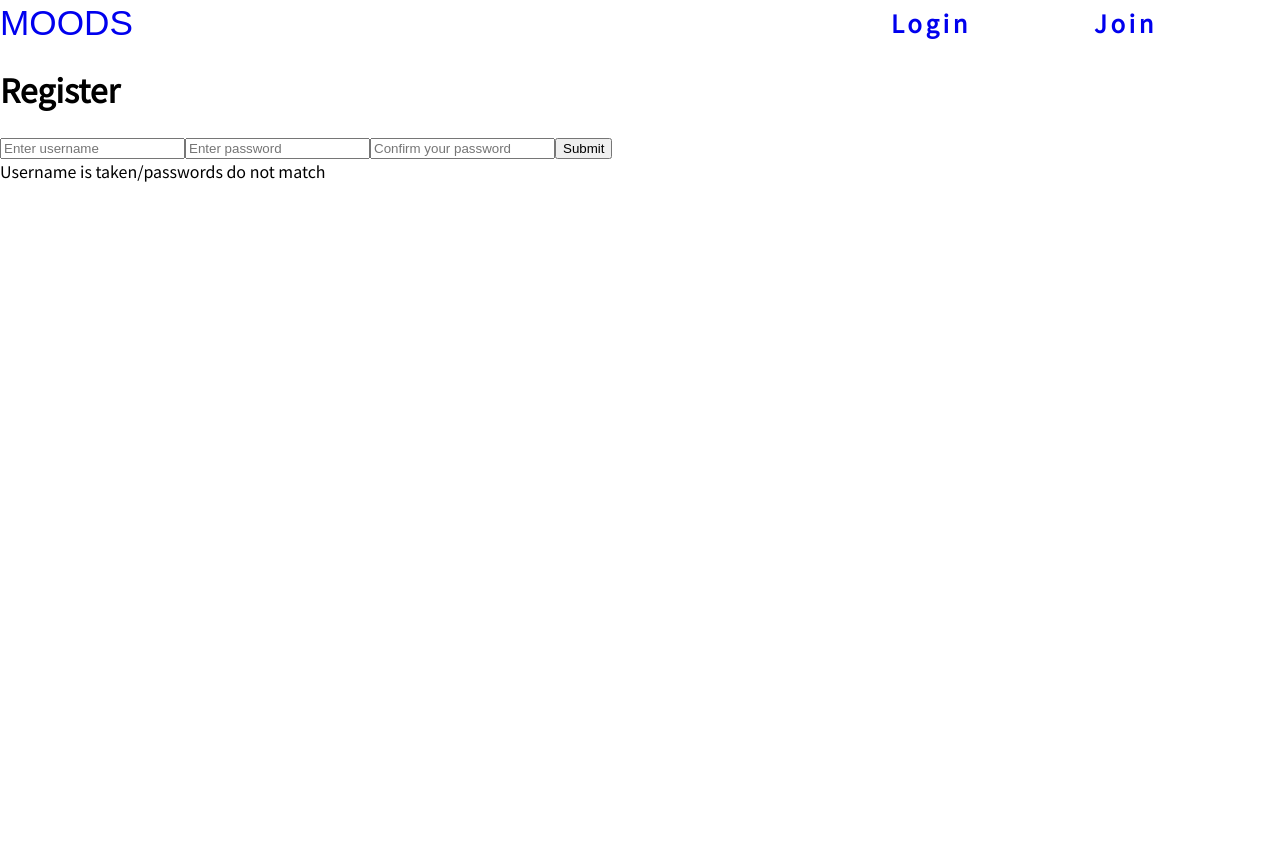
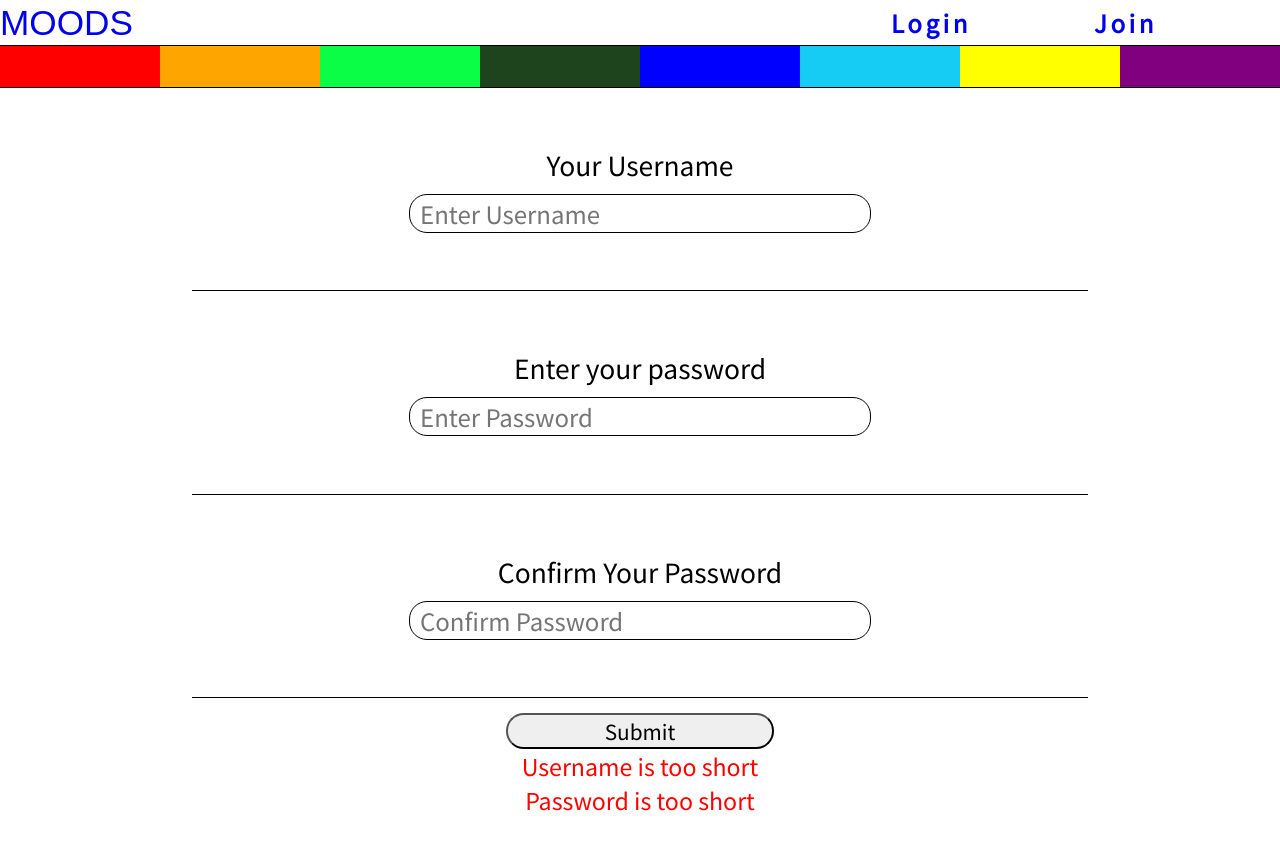
Before and after one commit to XavierC4Q/react_django, a React (Create React App) app in the folder frontend/: page /register in a window 1280 px wide. Both pictures are taken after typing "Sample", "Sample", "Sample" into the empty fields and a click on the button "Submit". Shown: the top 850 px of the page. Built offline with nearby package versions, Linux system fonts and the light colour scheme; no server answers; a web font is replaced by a local one.

Commit message:
Register and Login forms styled.

```diff
--- a/frontend/src/components/auth/auth.css
+++ b/frontend/src/components/auth/auth.css
@@ -1,4 +1,4 @@
-.login-wrap {
+.form-wrap {
     height: 90%;
     width: 100%;
     margin: 0;
@@ -6,14 +6,82 @@
     text-align: center
 }
 
-.login-form {
+.form {
     height: 100%;
     width: 70%;
     margin: 0 auto;
 }
 
-.login-header {
+.form-header {
     border-bottom: 1.5px solid black;
-    width: 70%;
+    height: 5%;
+    width: 100%;
     margin: 0 auto;
+    font-size: 195%;
+    font-weight: bolder;
 }
+
+.header-red, .header-dark-blue, .header-light-blue, .header-light-green, .header-dark-green, .header-yellow, .header-orange, .header-purple {
+    height: 100%;
+    width: 12.5%;
+    margin: 0;
+    float: left;
+    text-align: center;
+    color: white;
+}
+
+.header-red {
+    background-color: red;
+}
+
+.header-dark-blue {
+    background-color: blue;
+}
+
+.header-light-blue {
+    background-color: #17CCF4;
+}
+
+.header-orange {
+    background-color: orange;
+}
+
+.header-yellow {
+    background-color: yellow;
+}
+
+.header-purple {
+    background-color: purple
+}
+
+.header-light-green {
+    background-color: #0BFE46;
+}
+
+.header-dark-green {
+    background-color: #1E441E;
+}
+
+.submit-btn {
+    width: 30%;
+    margin-top: 15px;
+    font-size: 130%;
+    border-radius: 0.85em 0.85em 0.85em 0.85em;
+    font-family: 'Noto Sans TC', sans-serif;
+}
+
+.submit-btn:active, .submit-btn:focus {
+    outline: none;
+}
+
+.submit-btn:hover {
+    color: white;
+    background-color: black
+}
+
+.form-error {
+    color: red;
+    font-size: 145%;
+    display: flex;
+    flex-direction: column
+}
--- a/frontend/src/components/auth/login.js
+++ b/frontend/src/components/auth/login.js
@@ -35,26 +35,35 @@ const Login = ({login, loggedIn}) => {
     return (<Redirect to='/'/>)
   }
   return (
-    <div className='login-wrap'>
-      <h1 className='login-header'>Login Form</h1>
-      <form onSubmit={handleSubmit} className='login-form'>
+    <div className='form-wrap'>
+      <div className='form-header'>
+        <div className='header-red'></div>
+        <div className='header-orange'></div>
+        <div className='header-light-green'></div>
+        <div className='header-dark-green'></div>
+        <div className='header-dark-blue'></div>
+        <div className='header-light-blue'></div>
+        <div className='header-yellow'></div>
+        <div className='header-purple'></div>
+      </div>
+      <form onSubmit={handleSubmit} className='form'>
         <Input
           type='text'
           name='username'
           handleChange={handleInput}
           value={fields.username}
           label='Your Username'
-          placeholder='Enter username'/>
+          placeholder='Enter Username'/>
         <Input
           type='text'
           name='password'
           handleChange={handleInput}
           value={fields.password}
           label='Your Password'
-          placeholder='Enter password'/>
-        <button type='submit'>Submit</button>
+          placeholder='Enter Password'/>
+        <button type='submit' className='submit-btn'>Submit</button>
+      <div className='form-error'>{fields.error}</div>
       </form>
-      <div>{fields.error}</div>
     </div>
   )
 }
--- a/frontend/src/components/auth/register.js
+++ b/frontend/src/components/auth/register.js
@@ -1,11 +1,20 @@
 import React, {useState} from 'react';
-import {REGISTER_ACTION} from '../../redux/actions/authActions';
 import {Redirect} from 'react-router-dom';
 import {connect} from 'react-redux';
 
-const Register = ({registerUser, loggedIn, error}) => {
+import {Input} from '../util/input';
+
+import {REGISTER_ACTION} from '../../redux/actions/authActions';
+
+const showErrors = errors => {
+  return errors.map(err => (
+    <span>{err + ' '}</span>
+  ))
+}
+
+const Register = ({registerUser, loggedIn}) => {
   const [fields,
-    setField] = useState({username: '', password: '', confirmPassword: ''})
+    setField] = useState({username: '', password: '', confirmPassword: '', errors: []})
 
   const handleInput = event => {
     setField({
@@ -19,9 +28,10 @@ const Register = ({registerUser, loggedIn, error}) => {
 
     const {username, password, confirmPassword} = fields
 
-    setField({username: '', password: '', confirmPassword: ''})
+    registerUser(username, password, confirmPassword)
 
-    registerUser(username, password, confirmPassword)
+    validate(fields, setField)
+
   }
 
   if (loggedIn) {
@@ -29,38 +39,78 @@ const Register = ({registerUser, loggedIn, error}) => {
   }
 
   return (
-    <div>
-      <h1>Register</h1>
-      <form onSubmit={handleSubmit}>
-        <input
+    <div className='form-wrap'>
+      <div className='form-header'>
+        <div className='header-red'></div>
+        <div className='header-orange'></div>
+        <div className='header-light-green'></div>
+        <div className='header-dark-green'></div>
+        <div className='header-dark-blue'></div>
+        <div className='header-light-blue'></div>
+        <div className='header-yellow'></div>
+        <div className='header-purple'></div>
+      </div>
+      <form className='form' onSubmit={handleSubmit}>
+        <Input
           type='text'
           name='username'
           value={fields.username}
-          onChange={handleInput}
-          placeholder='Enter username'/>
-        <input
+          handleChange={handleInput}
+          label='Your Username'
+          placeholder='Enter Username'/>
+        <Input
           type='text'
           name='password'
           value={fields.password}
-          onChange={handleInput}
-          placeholder='Enter password'/>
-        <input
+          handleChange={handleInput}
+          label='Enter your password'
+          placeholder='Enter Password'/>
+        <Input
           type='text'
           name='confirmPassword'
           value={fields.confirmPassword}
-          onChange={handleInput}
-          placeholder='Confirm your password'/>
-        <button type='submit'>Submit</button>
+          handleChange={handleInput}
+          label='Confirm Your Password'
+          placeholder='Confirm Password'/>
+        <button type='submit' className='submit-btn'>Submit</button>
+      <div className='form-error'>
+        {fields.errors.length !== 0 && showErrors(fields.errors)}
+      </div>
       </form>
-      <div>
-        {error}
-      </div>
     </div>
   )
 }
 
+const validate = (fields, setField) => {
+  const { username, password, confirmPassword } = fields
+  let errors = []
+
+  if (!username) {
+    errors.push('Username is required')
+  }
+  if (username && username.length < 9) {
+    errors.push('Username is too short')
+  }
+  if (!password) {
+    errors.push('Password is required')
+  }
+  if (password && password.length < 8) {
+    errors.push('Password is too short')
+  }
+  if (!confirmPassword || confirmPassword !== password) {
+    errors.push('Passwords must match')
+  }
+
+  setField({
+    username: '',
+    password: '',
+    confirmPassword: '',
+    errors: errors
+  })
+}
+
 const mapStateToProps = state => {
-  return {loggedIn: state.authReducer.loggedIn, error: state.authReducer.error}
+  return {loggedIn: state.authReducer.loggedIn}
 }
 
 const mapDispatchToProps = dispatch => {
--- a/frontend/src/components/util/util.css
+++ b/frontend/src/components/util/util.css
@@ -11,14 +11,20 @@
 .input-label {
     font-size: 165%;
     margin-bottom: 10px;
-    width: 80%;
+    width: 50%;
+    text-align: center;
 }
 
 .inputs {
     width: 50%;
-    height: 20%;
+    height: auto;
     font-size: 150%;
     padding-left: 10px;
     border: 1.5px solid black;
     border-radius: 0.75em 0.75em 0.75em 0.75em;
+    font-family: 'Noto Sans TC', sans-serif;
 }
+
+.inputs:focus {
+    outline: none
+}
```
Also changed, not shown: frontend/src/components/home/home.js (+5 -10 lines).
